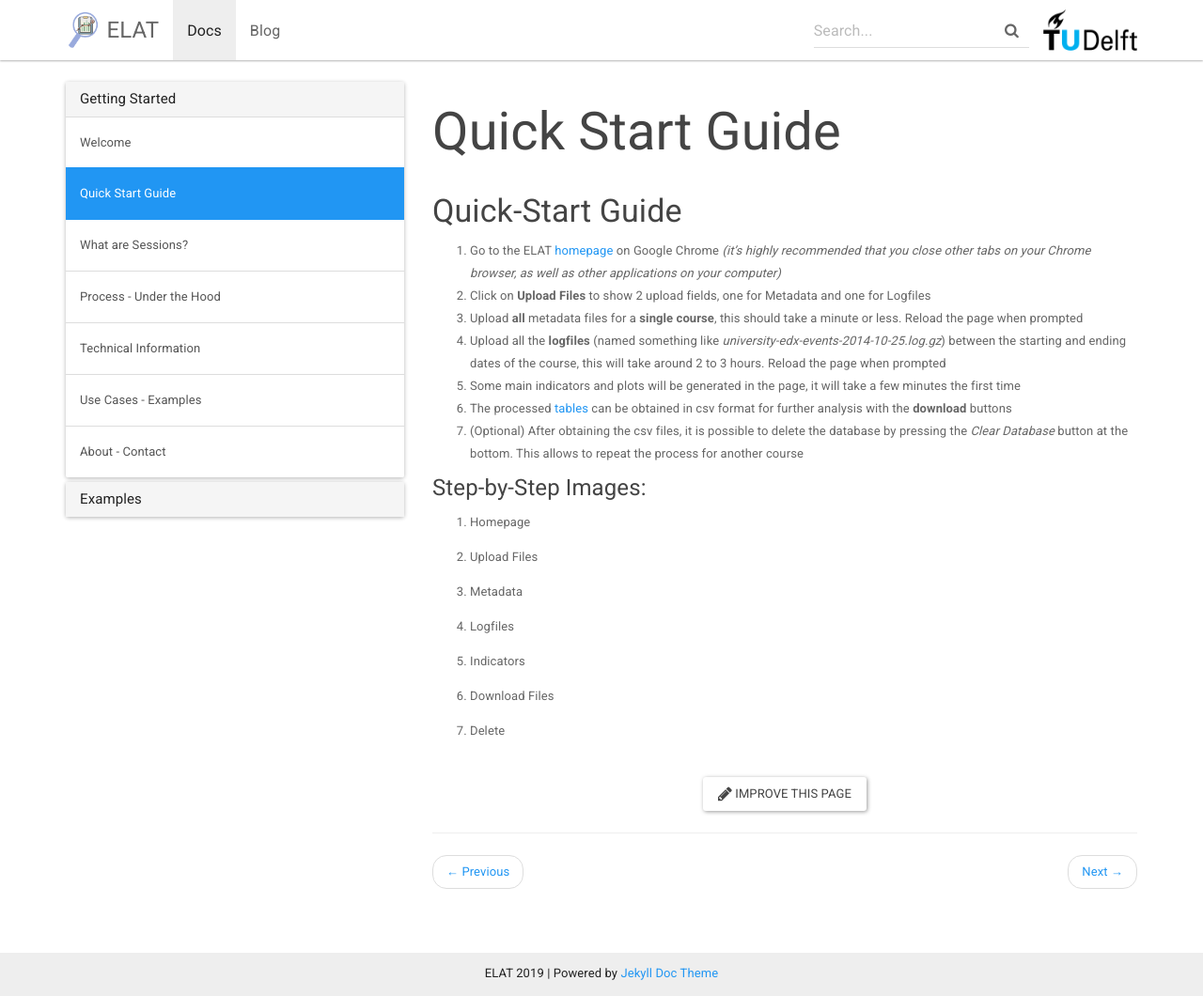
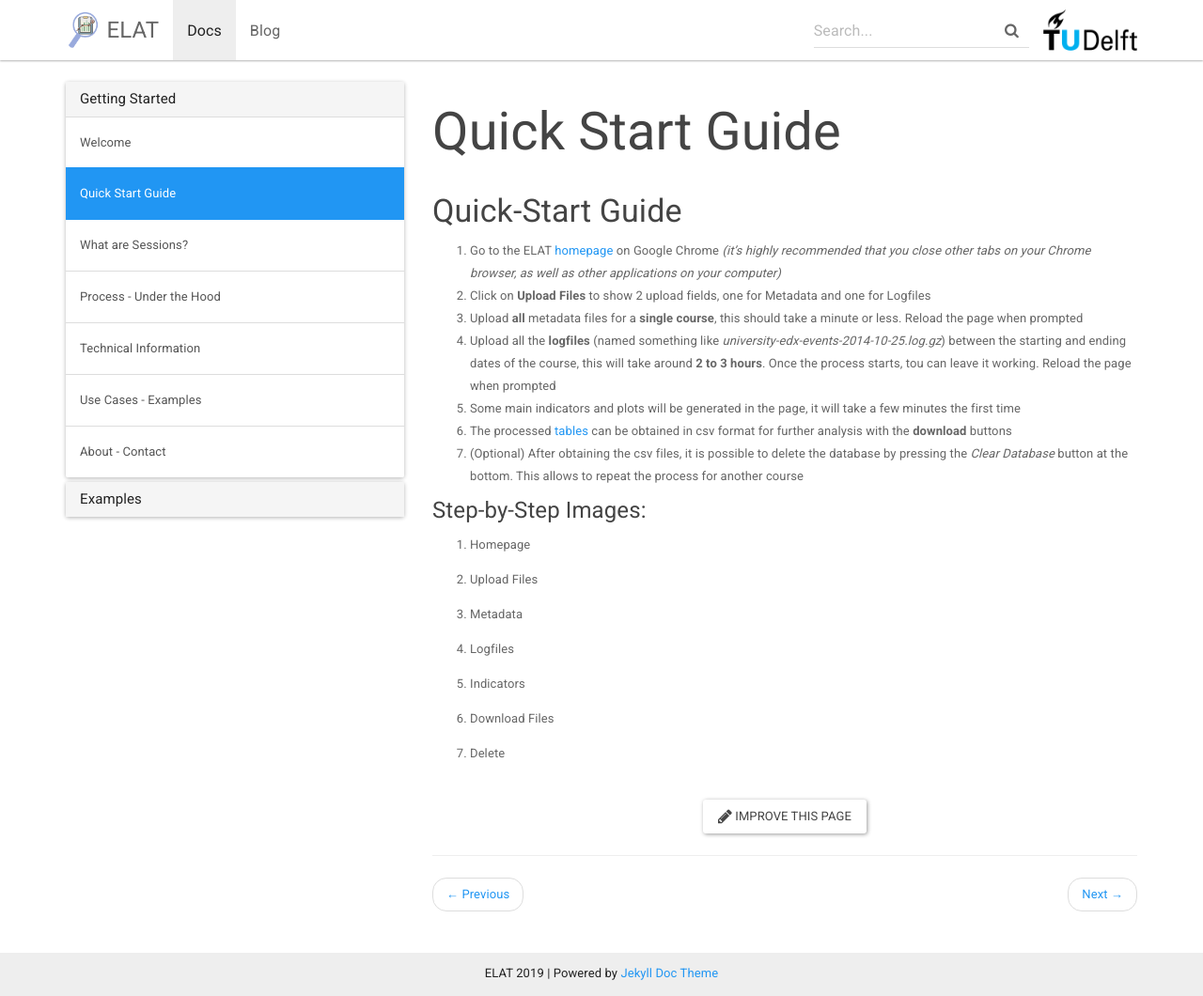
Before and after one commit to mvallet91/ELAT, a Jekyll site: the page built from _docs/quickstart.md, in a window 1280 px wide and 1060 px high. Shown: the whole window at 94% size. Built offline with Jekyll 4.4.1, drawn with Linux system fonts in a browser that asks for light colours.

Commit message:
Documentation Draft 2

```diff
--- a/_docs/quickstart.md
+++ b/_docs/quickstart.md
@@ -10,7 +10,8 @@ recommended that you close other tabs on your Chrome browser, as well as other a
 3. Upload **all** metadata files for a **single course**, this should take a minute or less.
 Reload the page when prompted
 4. Upload all the **logfiles** (named something like _university-edx-events-2014-10-25.log.gz_) between the
-starting and ending dates of the course, this will take around 2 to 3 hours. Reload the page when prompted
+starting and ending dates of the course, this will take around **2 to 3 hours**. Once the process starts,
+ tou can leave it working. Reload the page when prompted
 5. Some main indicators and plots will be generated in the page, it will take a few minutes the first time
 6. The processed [tables](https://github.com/AngusGLChen/DelftX-Daily-Database#database-schema)
 can be obtained in csv format for further analysis with the **download** buttons
```
Also changed, not shown: _docs/process.md (+6 -6 lines).
